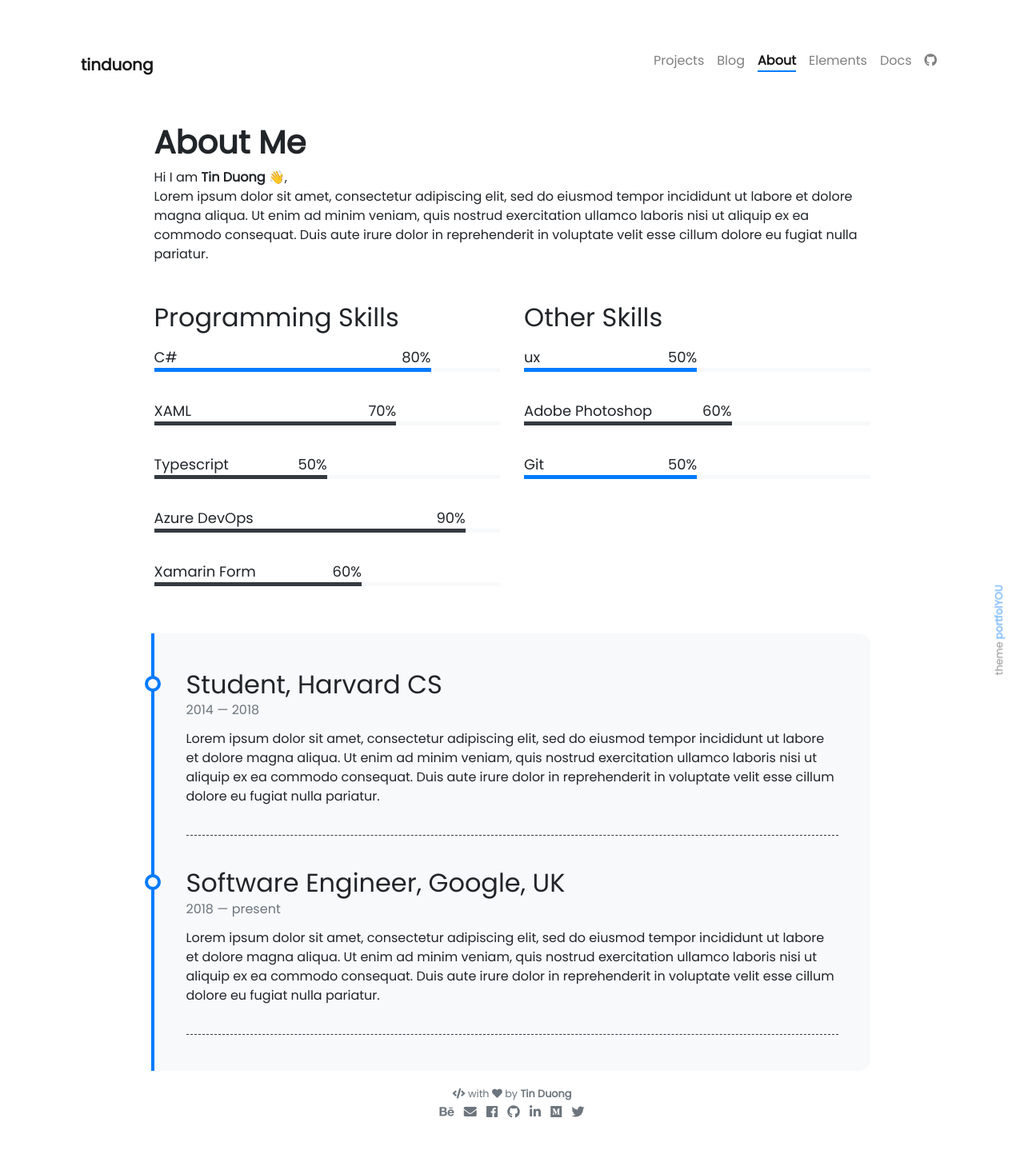
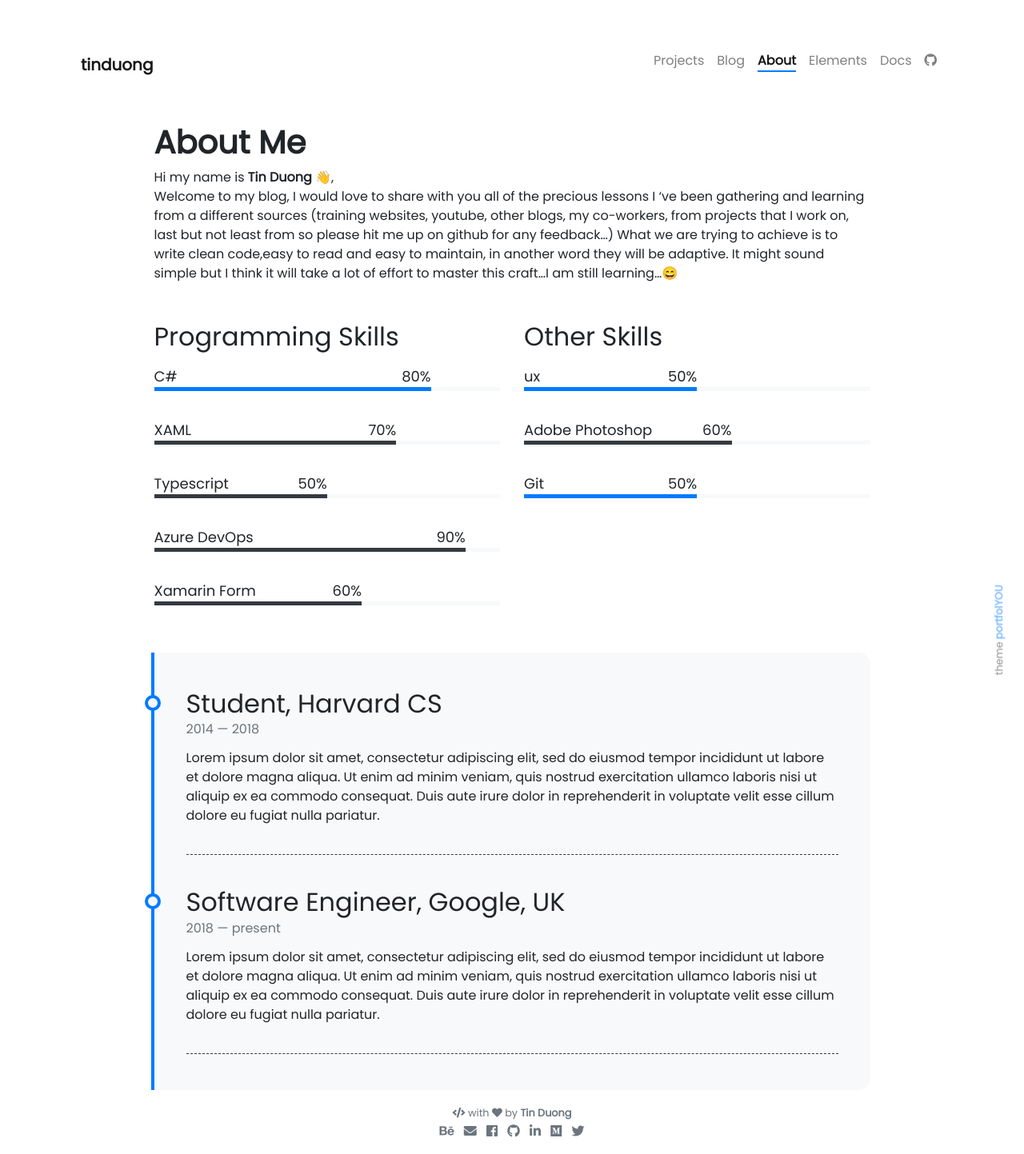
Before and after one commit to tinduong/tinduong.github.io, a Jekyll site: the page built from pages/about.md, in a window 1280 px wide. Shown: the whole page at 80% size. Built offline with Jekyll 4.4.1, drawn with Linux system fonts in a browser that asks for light colours; nearby versions of some CDN libraries; emoji names are drawn with the system emoji font; before the commit the page ends 1419 px from its top, so only the background shows below that.

Commit message:
Update about.md

```diff
--- a/pages/about.md
+++ b/pages/about.md
@@ -7,8 +7,9 @@ weight: 3
 
 # **About Me**
 
-Hi I am **{{ site.author.name }}** :wave:,<br>
-Lorem ipsum dolor sit amet, consectetur adipiscing elit, sed do eiusmod tempor incididunt ut labore et dolore magna aliqua. Ut enim ad minim veniam, quis nostrud exercitation ullamco laboris nisi ut aliquip ex ea commodo consequat. Duis aute irure dolor in reprehenderit in voluptate velit esse cillum dolore eu fugiat nulla pariatur.
+Hi my name is **{{ site.author.name }}** :wave:,<br>
+Welcome to my blog, I would love to share with you all of the precious lessons I 've been gathering and learning from a different sources (training websites, youtube, other blogs, my co-workers, from projects that I work on, last but not least from so please hit me up on github for any feedback...) What we are trying to achieve is to write clean code,easy to read and easy to maintain, in another word they will be adaptive. It might sound simple but I think it will take a lot of effort to master this craft...I am still learning...:smile:
+
 
 <div class="row">
 {% include about/skills.html title="Programming Skills" source=site.data.programming-skills %}
```
